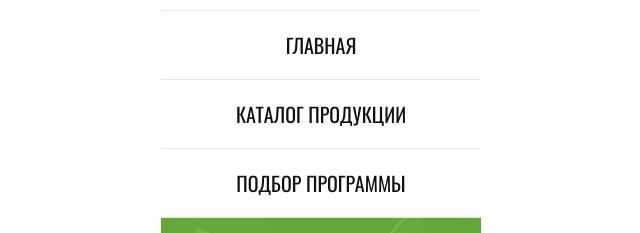
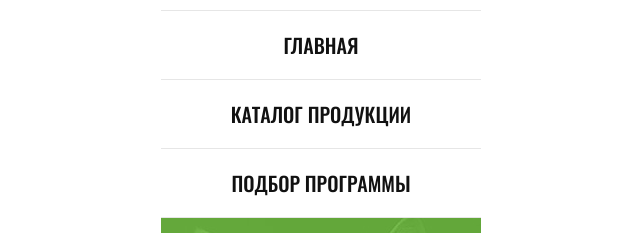
Before and after one commit to AntipovAV/1150811-cat-energy-18, a website: page source/index.html in a window 1280 px wide. Shown: the part 55-288 px from the top of the page, without its empty margins (319-959 px from the left). Drawn offline with nearby package versions, Linux system fonts and the light colour scheme; files that its build step writes are made by us from their sources; files whose address does not match are found by name.

Commit message:
вносит изменения

```diff
--- a/source/less/blocks/global.less
+++ b/source/less/blocks/global.less
@@ -26,13 +26,15 @@ a {
 }
 
 @font-face {
-font-family: "Oswald";
-src: url("../fonts/oswaldmedium.woff") format("woff"),
-     url("../fonts/oswaldmedium.woff2") format("woff2"),
+  font-family: "Oswald";
+  src: url("../fonts/oswaldmedium.woff") format("woff"),
+       url("../fonts/oswaldmedium.woff2") format("woff2");
+  font-weight: 500;
 }
 
 @font-face {
-font-family: "Oswald";
-src: url("../fonts/oswaldregular.woff") format("woff"),
-     url("../fonts/oswaldregular.woff2") format("woff2");
+  font-family: "Oswald";
+  src: url("../fonts/oswaldregular.woff") format("woff"),
+       url("../fonts/oswaldregular.woff2") format("woff2");
+  font-weight: 400;
 }
```
